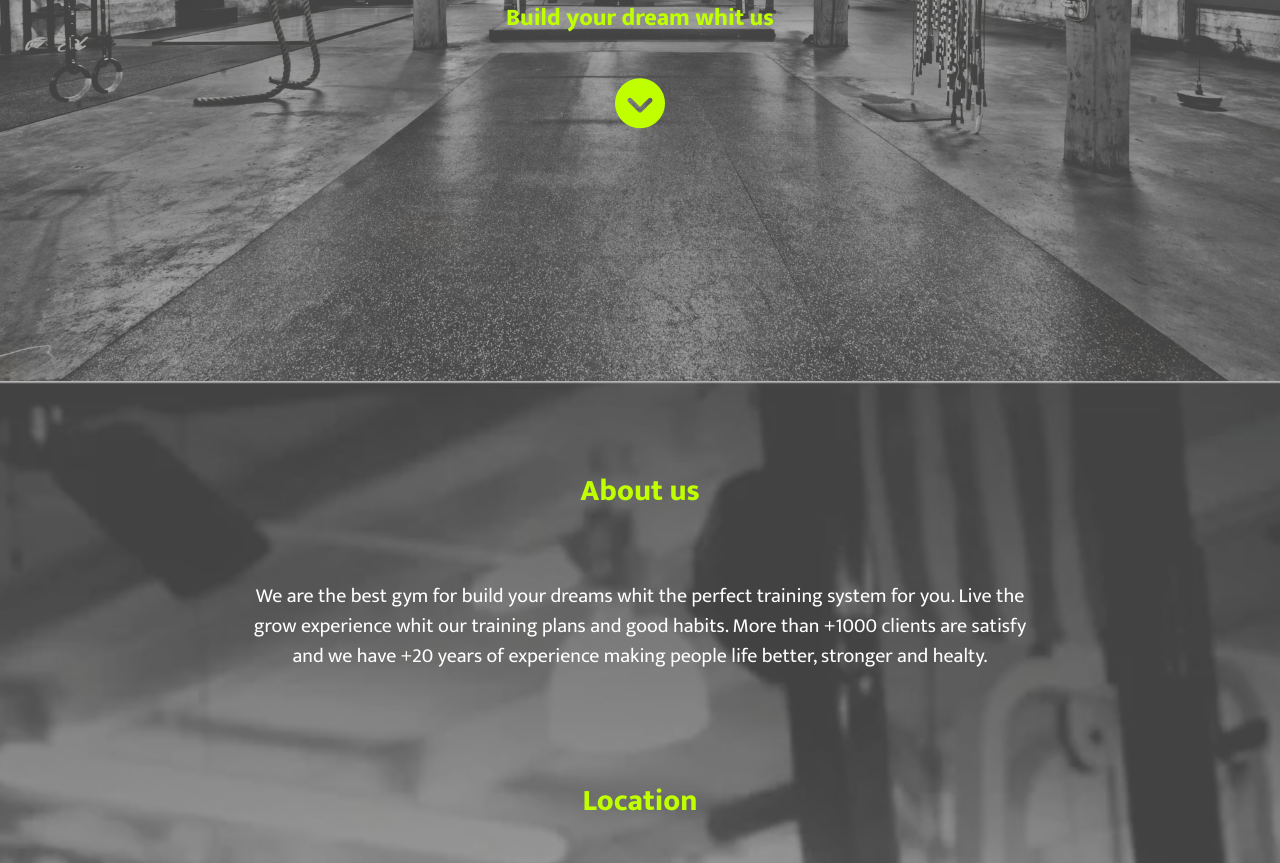
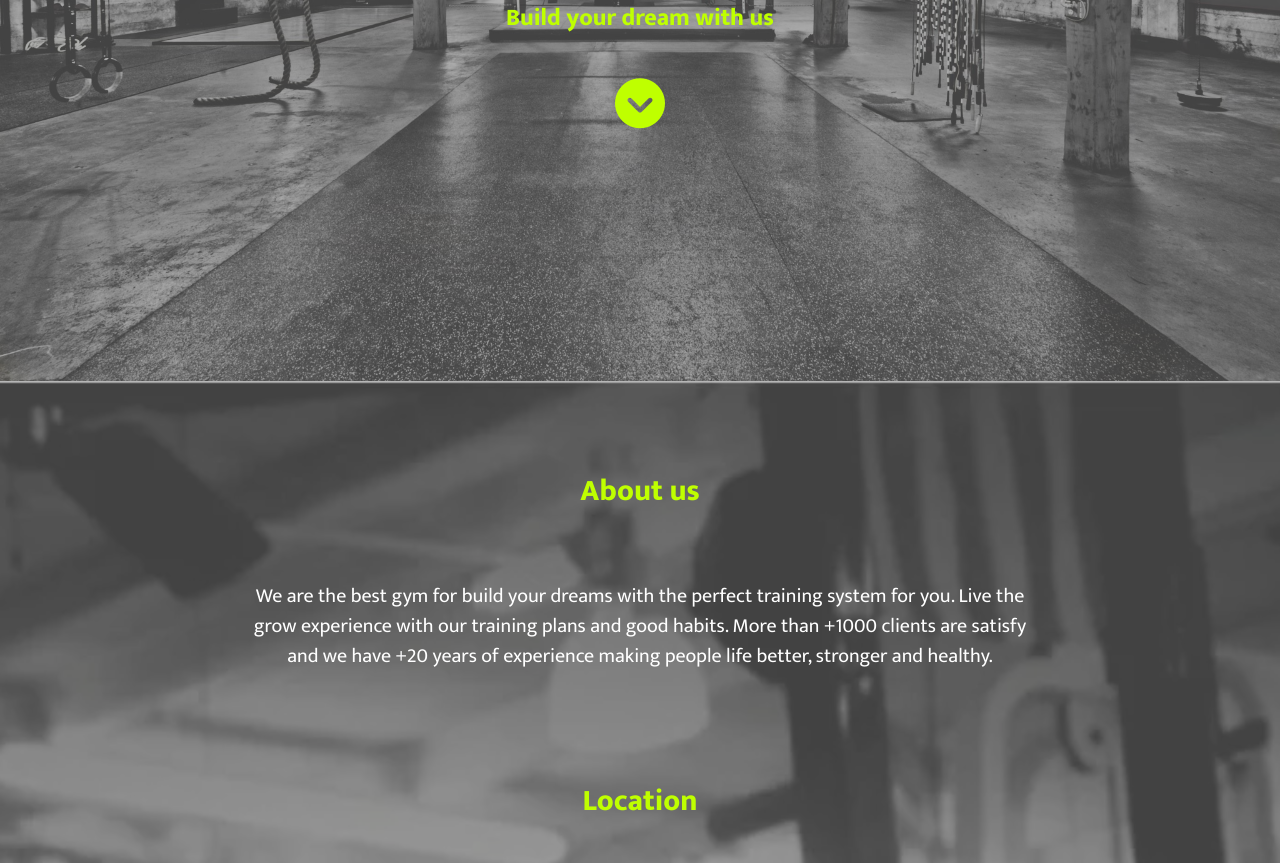
Before and after one commit to Alejandrovsdev/Grow-gym-Integrador, a plain HTML site: page index.html in a window 1280 px wide. Shown: the part 419-1282 px from the top of the page. Drawn offline with Linux system fonts and the light colour scheme.

Commit message:
correcion de ortografia

```diff
--- a/index.html
+++ b/index.html
@@ -38,13 +38,13 @@
   <main>
     <section class="hero" id="hero">
       <h1>Grow Gym</h1>
-      <h2>Build your dream whit us</h2>
+      <h2>Build your dream with us</h2>
       <a href="#about" class="scrolldown"><i class="fa-solid fa-circle-chevron-down"></i></a>
     </section>
 
     <section class="about" id="about">
       <h2>About us</h2>
-      <p>We are the best gym for build your dreams whit the perfect training system for you. Live the grow experience whit our training plans and good habits. More than +1000 clients are satisfy and we have +20 years of experience making people life better, stronger and healty.
+      <p>We are the best gym for build your dreams with the perfect training system for you. Live the grow experience with our training plans and good habits. More than +1000 clients are satisfy and we have +20 years of experience making people life better, stronger and healthy.
       </p>
       <h2>Location</h2>
       <h5>225 E 57th St, New York, NY 10022, EE. UU.</h5>
```
